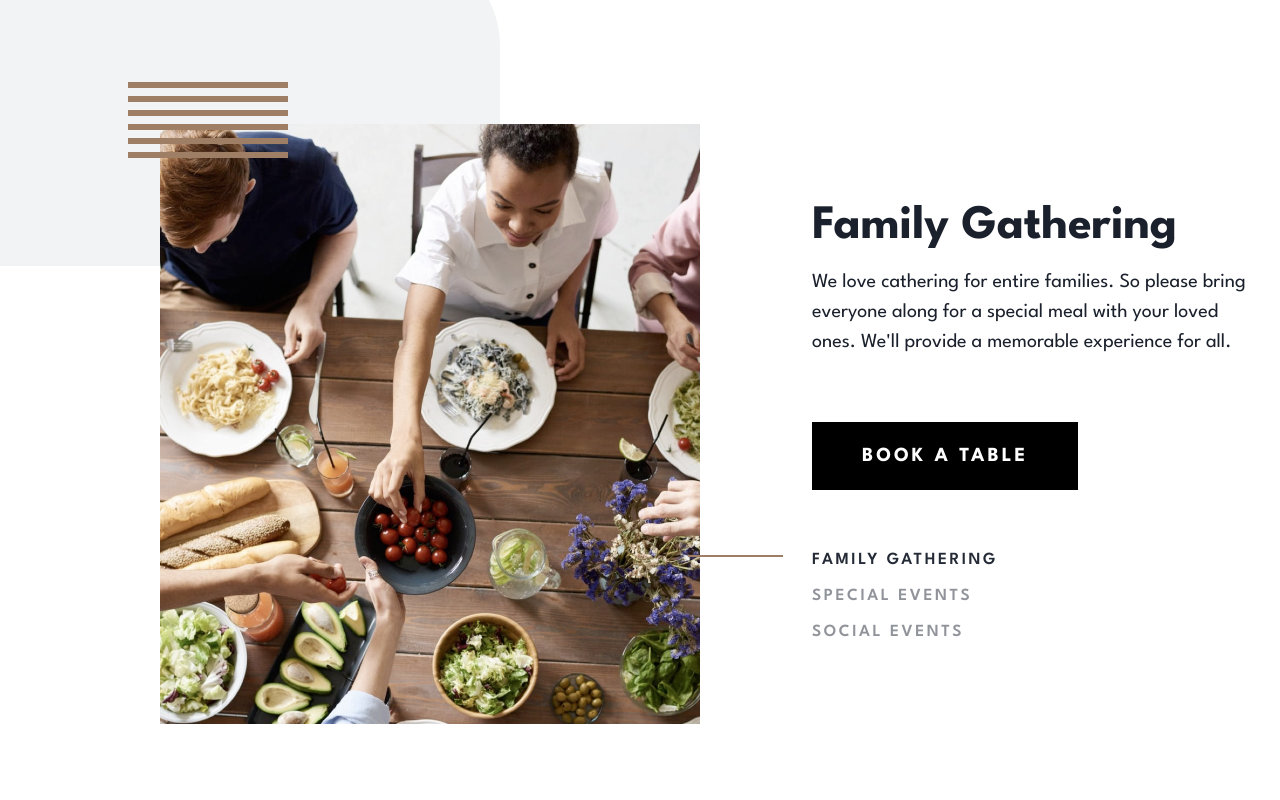
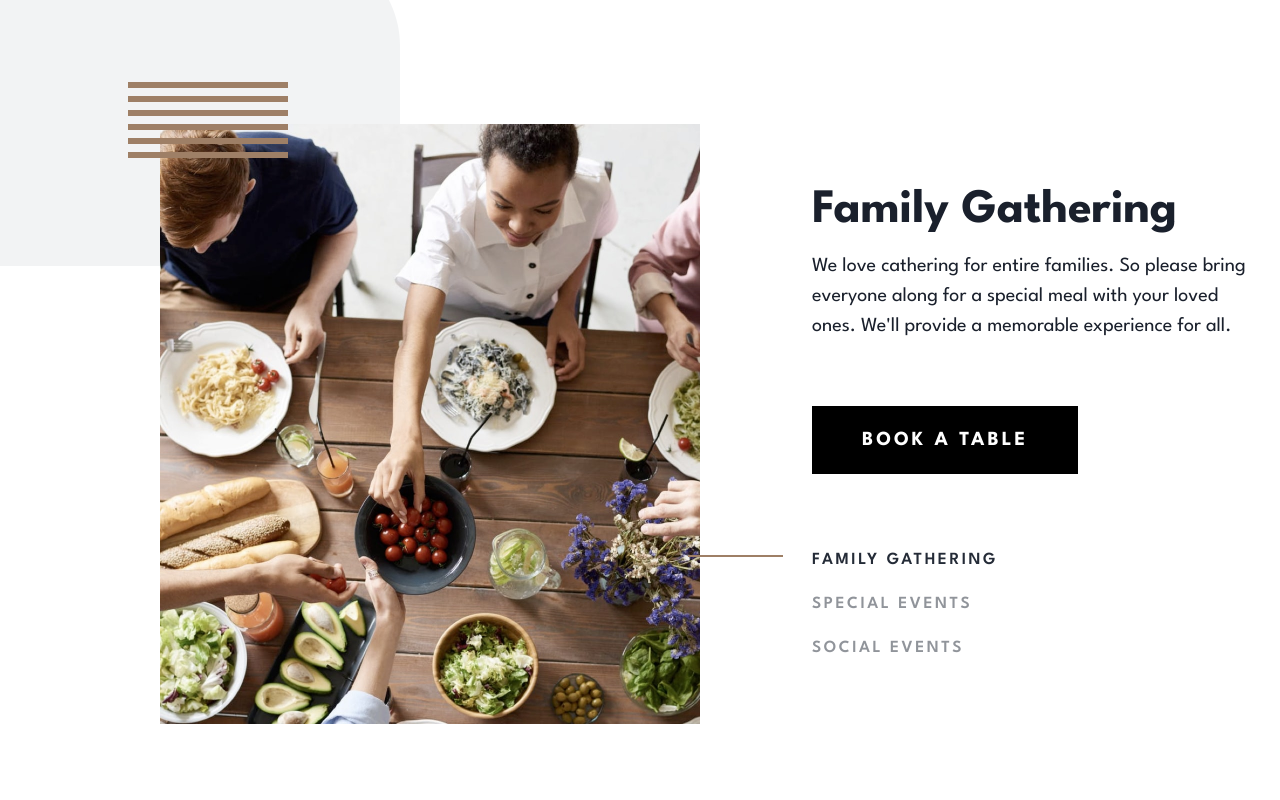
Before and after one commit to JesusKreist/dine-website, a Next.js app: page / in a window 1280 px wide. Shown: the part 3020-3820 px from the top of the page. Built offline with nearby package versions, Linux system fonts and the light colour scheme.

Commit message:
Add tablet style for Events component

```diff
--- a/src/components/HomePage/RestaurantShowcase/Events/CurrentEvent.tsx
+++ b/src/components/HomePage/RestaurantShowcase/Events/CurrentEvent.tsx
@@ -1,4 +1,4 @@
-import { VStack, Button, Box } from "@chakra-ui/react";
+import { VStack, Button, Box, Stack } from "@chakra-ui/react";
 import EventSelector from "./EventSelector";
 import EventShowcaseText from "./EventsShowcaseText";
 
@@ -16,19 +16,65 @@ const CurrentEvent: React.FC<CurrentEventProps> = ({
   handleEventChange,
 }) => {
   return (
-    <VStack className="my_stack" alignItems="start" spacing="2rem">
+    <Stack
+      direction={{ md: "column-reverse", lg: "column" }}
+      alignItems="start"
+      spacing="3rem"
+    >
+      <VStack
+        alignItems={{ md: "center", lg: "start" }}
+        spacing="2rem"
+        paddingBottom={{ md: "2.5rem", lg: "1.5rem" }}
+        width="100%"
+      >
         <Box height="187px">
           <EventShowcaseText heading={title} text={description} />
         </Box>
-      <Box paddingBottom="1.5rem">
+
+        <Box>
           <Button variant="brandPrimaryOnLight">BOOK A TABLE</Button>
         </Box>
+      </VStack>
+
+      <Box>
         <EventSelector
           handleEventChange={handleEventChange}
           currentEventId={id}
         />
-    </VStack>
+      </Box>
+    </Stack>
   );
 };
 
 export default CurrentEvent;
+
+// import { VStack, Button, Box } from "@chakra-ui/react";
+// import EventSelector from "./EventSelector";
+// import EventShowcaseText from "./EventsShowcaseText";
+
+// interface CurrentEventProps {
+//   id: number;
+//   title: string;
+//   description: string;
+//   handleEventChange(event: any): void;
+// }
+
+// const CurrentEvent: React.FC<CurrentEventProps> = ({
+//   id,
+//   title,
+//   description,
+//   handleEventChange,
+// }) => {
+//   return (
+//     <VStack alignItems="start" spacing="2rem">
+//       {/* <Box display={{ lg: "none" }} position={{ lg: "absolute" }}>
+//         <EventSelector
+//           handleEventChange={handleEventChange}
+//           currentEventId={id}
+//         />
+//       </Box> */}
+
+//   );
+// };
+
+// export default CurrentEvent;
--- a/src/components/HomePage/RestaurantShowcase/Events/EventSelector.tsx
+++ b/src/components/HomePage/RestaurantShowcase/Events/EventSelector.tsx
@@ -1,9 +1,50 @@
-import { Box, Heading, VStack } from "@chakra-ui/react";
+import { Box, Heading, VStack, Stack } from "@chakra-ui/react";
 import {
   familyGatheringEvent,
   socialEventsEvent,
   specialEventsEvent,
 } from "./EventsData";
+
+import React from "react";
+
+interface EventSelectorButtonProps {
+  onClick: React.MouseEventHandler<HTMLDivElement>;
+  currentEventId: number;
+  eventId: number;
+  text: string;
+}
+
+const EventSelectorButton: React.FC<EventSelectorButtonProps> = ({
+  onClick,
+  currentEventId,
+  eventId,
+  text,
+}) => {
+  return (
+    <VStack as="button" onClick={onClick}>
+      <Heading
+        as="h5"
+        fontSize="17px"
+        lineHeight="28px"
+        fontWeight="semibold"
+        color="#242b37"
+        letterSpacing="2.5px"
+        opacity={currentEventId === eventId ? 1 : 0.5}
+      >
+        {text}
+      </Heading>
+      <Box
+        display={{
+          md: currentEventId === eventId ? "block" : "none",
+          lg: "none",
+        }}
+        width={{ md: "48px", lg: "95px" }}
+        height="2px"
+        bgColor="#9e7f66"
+      ></Box>
+    </VStack>
+  );
+};
 
 interface EventSelectorProps {
   handleEventChange(event: any): void;
@@ -15,64 +56,38 @@ const EventSelector: React.FC<EventSelectorProps> = ({
   currentEventId,
 }) => {
   return (
-    <VStack alignItems="start">
-      <Box
-        as="button"
+    <Stack
+      alignItems="start"
+      direction={{ md: "row", lg: "column" }}
+      spacing={{ md: "5rem", lg: "1rem" }}
+    >
+      <EventSelectorButton
         onClick={() => {
           handleEventChange(familyGatheringEvent);
         }}
-      >
-        <Heading
-          as="h5"
-          fontSize="17px"
-          lineHeight="28px"
-          fontWeight="semibold"
-          color="#242b37"
-          letterSpacing=".25ch"
-          opacity={currentEventId === 1 ? 1 : 0.5}
-        >
-          FAMILY GATHERING
-        </Heading>
-      </Box>
+        currentEventId={currentEventId}
+        eventId={1}
+        text="FAMILY GATHERING"
+      />
 
-      <Box
-        as="button"
+      <EventSelectorButton
         onClick={() => {
           handleEventChange(specialEventsEvent);
         }}
-      >
-        <Heading
-          as="h5"
-          fontSize="17px"
-          lineHeight="28px"
-          fontWeight="semibold"
-          color="#242b37"
-          letterSpacing=".25ch"
-          opacity={currentEventId === 2 ? 1 : 0.5}
-        >
-          SPECIAL EVENTS
-        </Heading>
-      </Box>
+        currentEventId={currentEventId}
+        eventId={2}
+        text=" SPECIAL EVENTS"
+      />
 
-      <Box
-        as="button"
+      <EventSelectorButton
         onClick={() => {
           handleEventChange(socialEventsEvent);
         }}
-      >
-        <Heading
-          as="h5"
-          fontSize="17px"
-          lineHeight="28px"
-          fontWeight="semibold"
-          color="#242b37"
-          letterSpacing=".25ch"
-          opacity={currentEventId === 3 ? 1 : 0.5}
-        >
-          SOCIAL EVENTS
-        </Heading>
-      </Box>
-    </VStack>
+        currentEventId={currentEventId}
+        eventId={3}
+        text=" SOCIAL EVENTS"
+      />
+    </Stack>
   );
 };
 
--- a/src/components/HomePage/RestaurantShowcase/Events/Events.tsx
+++ b/src/components/HomePage/RestaurantShowcase/Events/Events.tsx
@@ -9,7 +9,7 @@ const Events = () => {
   return (
     <Fragment>
       <Image
-        width="500px"
+        width="400px"
         height="320px"
         src="patterns/pattern-curve-top-right.svg"
         alt="curve pattern"
@@ -17,12 +17,18 @@ const Events = () => {
         objectPosition="top right"
       />
 
-      <Box width="160px" position="relative" marginLeft="8rem" bottom="11.5rem">
+      <Box
+        width="160px"
+        position="relative"
+        marginLeft={{ md: "3rem", lg: "8rem" }}
+        bottom={{ md: "14.5rem", lg: "11.5rem" }}
+      >
         <Image src="patterns/pattern-lines.svg" alt="lines pattern" />
       </Box>
 
       <Box
-        width="95px"
+        display={{ md: "none", lg: "block" }}
+        width={{ md: "48px", lg: "95px" }}
         height="2px"
         bgColor="#9e7f66"
         position="relative"
@@ -31,15 +37,18 @@ const Events = () => {
       ></Box>
 
       <Flex
-        columnGap="7rem"
-        paddingLeft="10rem"
-        marginTop="-220px"
+        gap={{ md: "3.5rem", lg: "7rem" }}
+        paddingLeft={{ lg: "10rem" }}
+        marginTop={{ md: "-275px", lg: "-220px" }}
         paddingBottom="10rem"
         alignItems="center"
+        direction={{ md: "column", lg: "row" }}
       >
         <Image
-          width="540px"
-          height="600px"
+          width={{ md: "573px", lg: "540px" }}
+          height={{ md: "360px", lg: "600px" }}
+          srcSet={`${event.imageUrlTablet} 768w, ${event.imageUrl} 1440w`}
+          sizes="(max-width: 1200px) 768px, 1440px"
           src={event.imageUrl}
           alt="family gathering image"
           objectFit="contain"
--- a/src/components/HomePage/RestaurantShowcase/Events/EventsData.ts
+++ b/src/components/HomePage/RestaurantShowcase/Events/EventsData.ts
@@ -5,6 +5,8 @@ export const familyGatheringEvent = {
     "We love cathering for entire families. So please bring everyone along for a special meal with your loved ones. We'll provide a memorable experience for all.",
   lineCssTopPosition: "13.3rem",
   imageUrl: "homepage/family-gathering-desktop@2x.jpg",
+  imageUrlTablet: "homepage/family-gathering-tablet@2x.jpg",
+  imageUrlMobile: "homepage/family-gathering-mobile@2x.jpg",
 };
 
 export const specialEventsEvent = {
@@ -12,8 +14,10 @@ export const specialEventsEvent = {
   title: "Special Events",
   description:
     "Whether it's a romantic dinner or special date you're celebrating with others we'll look after you. We'll be sure to mark your special date with an unforgettable meal.",
-  lineCssTopPosition: "15.3rem",
+  lineCssTopPosition: "16.3rem",
   imageUrl: "homepage/special-events-desktop@2x.jpg",
+  imageUrlTablet: "homepage/special-events-tablet@2x.jpg",
+  imageUrlMobile: "homepage/special-events-mobile@2x.jpg",
 };
 
 export const socialEventsEvent = {
@@ -21,6 +25,8 @@ export const socialEventsEvent = {
   title: "Social Events",
   description:
     "Are you looking to have a larger social event? No problem! We're more than happy to cater for big parties. We'll work with you to make your event a hit with everyone.",
-  lineCssTopPosition: "17.8rem",
+  lineCssTopPosition: "18.8rem",
   imageUrl: "homepage/social-events-desktop@2x.jpg",
+  imageUrlTablet: "homepage/social-events-tablet@2x.jpg",
+  imageUrlMobile: "homepage/social-events-mobile@2x.jpg",
 };
--- a/src/components/HomePage/RestaurantShowcase/Events/EventsShowcaseText.tsx
+++ b/src/components/HomePage/RestaurantShowcase/Events/EventsShowcaseText.tsx
@@ -21,6 +21,7 @@ const EventShowcaseText: React.FC<EventShowcaseTextProps> = ({
       maxWidth="445px"
       rowGap="1rem"
       paddingLeft={withLeftPadding ? "2rem" : "0"}
+      textAlign={{ md: "center", lg: "unset" }}
     >
       {withDivider && (
         <Box maxWidth="100px" paddingTop="1rem" paddingBottom="1rem">
--- a/src/components/Reservations/DatePicker.tsx
+++ b/src/components/Reservations/DatePicker.tsx
@@ -12,8 +12,8 @@ import { ReservationsInputProps } from "./types";
 
 const DatePicker: React.FC<ReservationsInputProps> = ({ register, errors }) => {
   const [isDateIncomplete, setIsDateIncomplete] = useState(false);
+  const [errorMessages, setErrorMessages] = useState<string[]>([]);
 
-  const [errorMessages, setErrorMessages] = useState<string[]>([]);
   const yearIsInvalid = !!errors.yearOfReservation;
   const monthIsInvalid = !!errors.month;
   const dayIsInvalid = !!errors.day;
```
Lines whose indentation alone changed are shown as unchanged.
